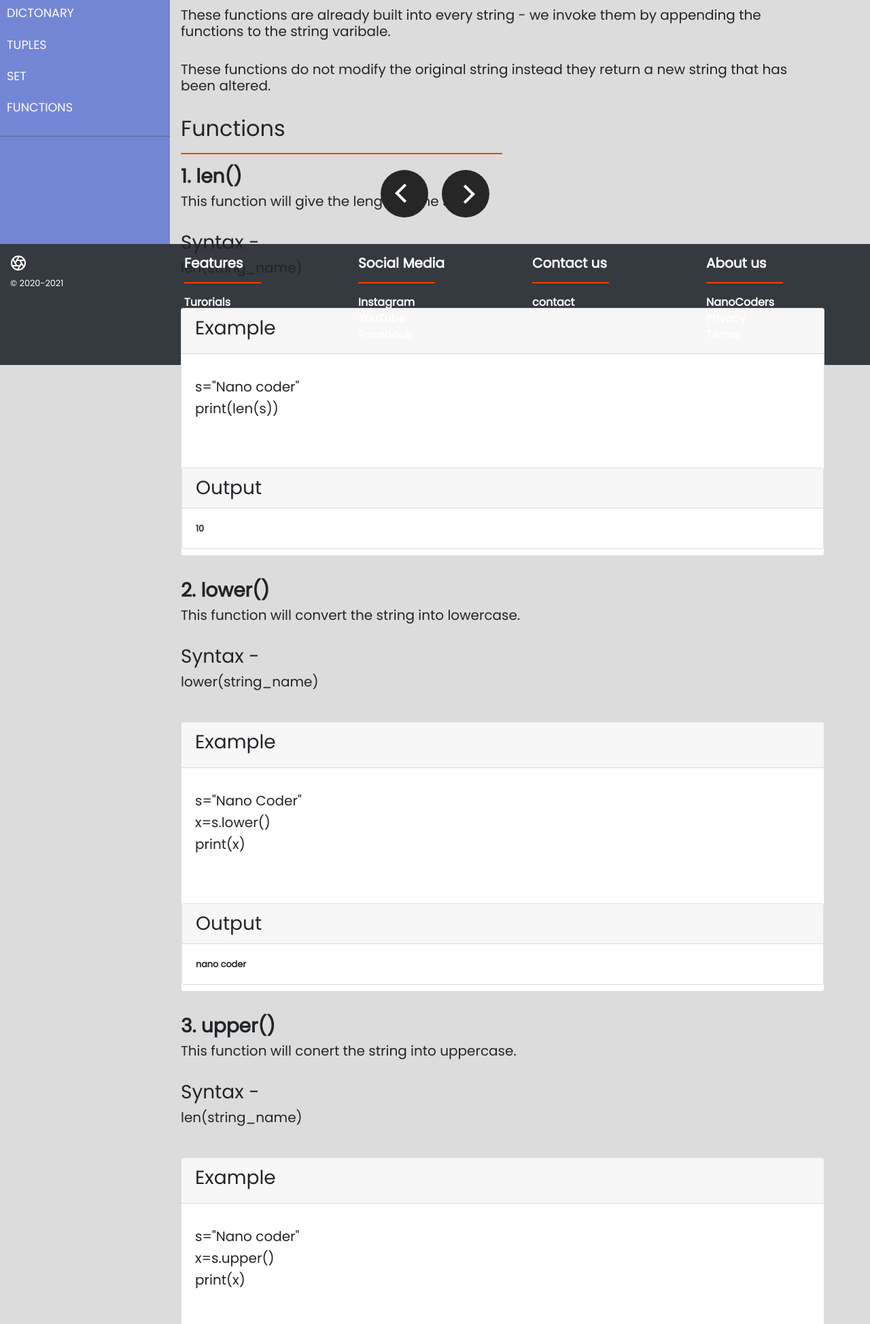
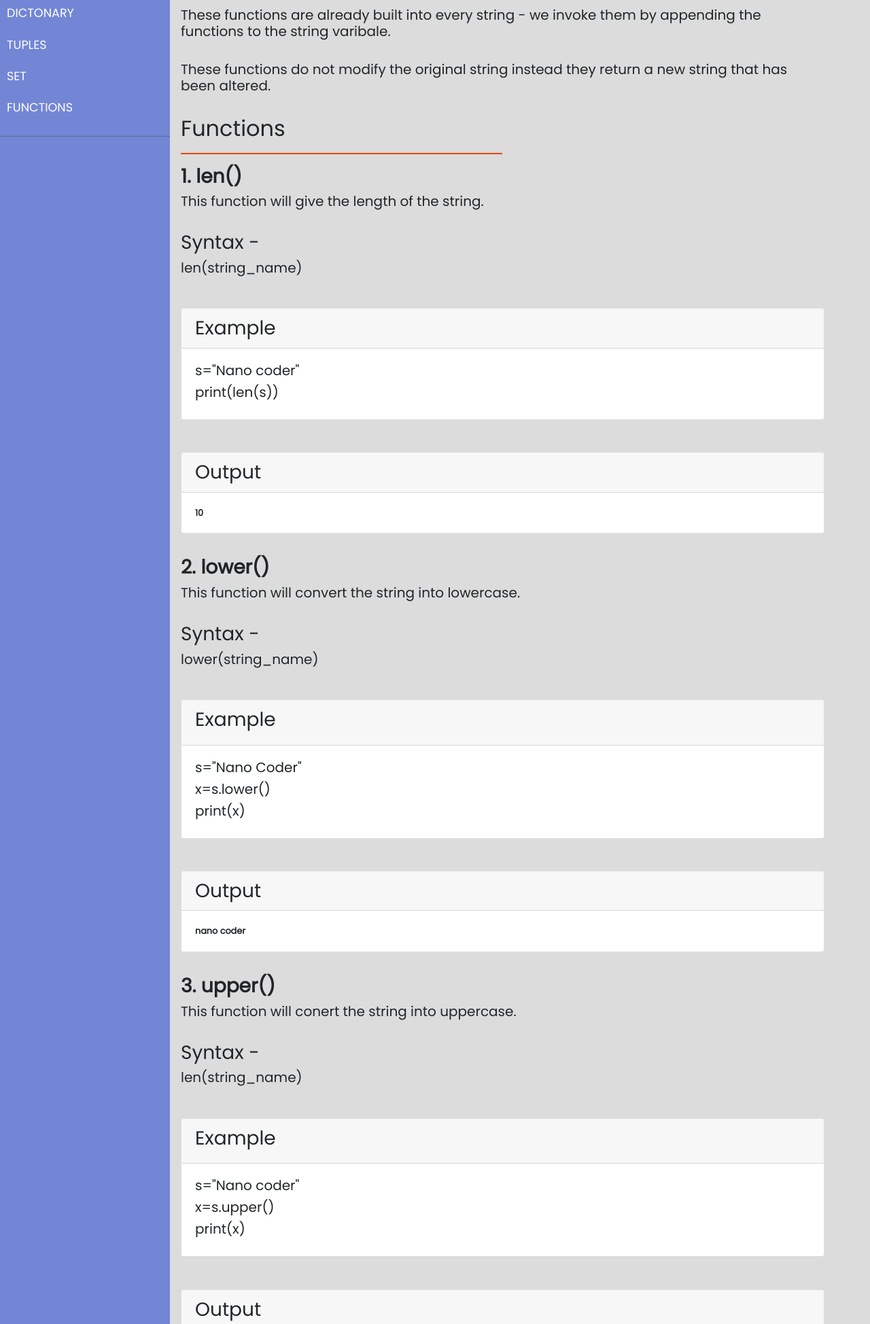
Before and after one commit to codersatyam/nano-coders, a Django app: page /query/pstring in a window 1280 px wide. Shown: the part 597-2545 px from the top of the page at 68% size. Run offline with Django 3.2, Linux system fonts and the light colour scheme; some libraries are stand-ins or nearby versions.

Commit message:
fixed sidebar

```diff
--- a/static/css/style.css
+++ b/static/css/style.css
@@ -376,7 +376,9 @@ h2 img{
 
 
 /*Data preprocessing*/
-
+div.content{
+    display: inline-block;
+}
         .pre{
             border-radius: 3%!important;
             border:3px solid rgb(0,0,0)!important;
@@ -395,6 +397,7 @@ h2 img{
             transition:0.2s;
         }
 
+
         #sidebar {
             margin: 0;
             padding: 0;
@@ -402,8 +405,7 @@ h2 img{
             background-color: #7386D5;
             position:absolute;
             color:#fff;
-            height:110%;
-            z-index:999;
+            height:112vh;
           }
 
           #sidebar .sidebar-header
@@ -452,7 +454,8 @@ h2 img{
             margin-right:4%;
             padding: 1px 16px;
             height: 100vh;
-            margin-bottom:10vh;
+            margin-bottom:12vh;
+            position: relative;
           }
            #sidebarCollapse{
               display:none;
@@ -466,6 +469,7 @@ h2 img{
               margin: 0;
               padding: 0;
               display: flex;
+
             }
             .arrow li{
               list-style: none;
--- a/templates/courses/python/string.html
+++ b/templates/courses/python/string.html
@@ -8,6 +8,14 @@
 
             #sidebar{
               margin-top:-720px;
+            }
+          }
+
+            .arrow{
+              bottom:-318%;
+            }
+          #sidebar{
+              height: 404vh;
             }
   </style>
 
@@ -62,6 +70,7 @@
 
     </ul>
   </nav>
+
 <div class="content" data-spy="scroll" data-target="#sidebar" data-offset="0">
   <nav class="navbar navbar-expand lg navbar-light">
     <div class="container">
@@ -72,7 +81,7 @@
     </div>
   </nav>
 <!-- <img src="{% static 'images/Dirty Data.png' %}"> -->
-<center><h1><heading>STRING<heading></h1></center>
+<h1 class="text-center"><heading>STRING<heading></h1>
 <hr>
 
 <br>
@@ -101,19 +110,16 @@
 <br>
 <h3>Syntax - <h5>len(string_name)</h5></h3>
 <div class="card">
-  <div class="card-header">
-   <h3> Example<h3>
-  </div>
+  <h3 class="card-header">Example</h3>
   <div class="card-body">
-    <p class="card-text">
     <h5>s="Nano coder"</h5>
     <h5>print(len(s))</h5>
+  </div>
 </div>
 <div class="card">
   <h3 class="card-header">Output</h3>
   <div class="card-body">
     <p class="card-text">10</p>
-  </div>
   </div>
 </div>
 <br>
@@ -126,17 +132,17 @@
    <h3> Example<h3>
   </div>
   <div class="card-body">
-    <p class="card-text">
+
     <h5>s="Nano Coder"</h5>
     <h5>x=s.lower()</h5>
     <h5>print(x)</h5>
+  </div>
 </div>
 <div class="card">
   <h3 class="card-header">Output</h3>
   <div class="card-body">
 
     <p class="card-text">nano coder</p>
-  </div>
   </div>
 </div>
 <br>
@@ -149,77 +155,19 @@
    <h3> Example<h3>
   </div>
   <div class="card-body">
-    <p class="card-text">
     <h5>s="Nano coder"</h5>
     <h5>x=s.upper()</h5>
     <h5>print(x)</h5>
   </div>
-<div class="card">
+</div>
+<div class="card" style="margin-bottom:80px;">
   <h3 class="card-header">Output</h3>
   <div class="card-body">
-
     <p class="card-text">NANO CODER</p>
   </div>
 </div>
-</div>
-<br>
-<h3>1. len()</h3>
-<h5>This function will give the length of the string.</h5>
-<br>
-<h3>Syntax - <h5>len(string_name)</h5></h3>
-<br>
-<h3>Example</h3>
-<h5>s="Nano coder"</h5>
-<h5>print(len(s))</h5>
-<h3>Output</h3>
-<h5>10</h5>
-<br>
-<h3>1. len()</h3>
-<h5>This function will give the length of the string.</h5>
-<br>
-<h3>Syntax - <h5>len(string_name)</h5></h3>
-<br>
-<h3>Example</h3>
-<h5>s="Nano coder"</h5>
-<h5>print(len(s))</h5>
-<h3>Output</h3>
-<h5>10</h5>
-<br>
-<h3>1. len()</h3>
-<h5>This function will give the length of the string.</h5>
-<br>
-<h3>Syntax - <h5>len(string_name)</h5></h3>
-<br>
-<h3>Example</h3>
-<h5>s="Nano coder"</h5>
-<h5>print(len(s))</h5>
-<h3>Output</h3>
-<h5>10</h5>
-<br>
-<h3>1. len()</h3>
-<h5>This function will give the length of the string.</h5>
-<br>
-<h3>Syntax - <h5>len(string_name)</h5></h3>
-<br>
-<h3>Example</h3>
-<h5>s="Nano coder"</h5>
-<h5>print(len(s))</h5>
-<h3>Output</h3>
-<h5>10</h5>
-<br>
-<h3>1. len()</h3>
-<h5>This function will give the length of the string.</h5>
-<br>
-<h3>Syntax - <h5>len(string_name)</h5></h3>
-<br>
-<h3>Example</h3>
-<h5>s="Nano coder"</h5>
-<h5>print(len(s))</h5>
-<h3>Output</h3>
-<h5>10</h5>
 <br>
 </div>
-
 
 <ul class="arrow">
     <a href="/query/preprocessing"><li class="prev"><span></span></li></a>
--- a/templates/courses/python/typeconversion.html
+++ b/templates/courses/python/typeconversion.html
@@ -9,6 +9,10 @@
 
             #sidebar{
               margin-top:-720px;
+            }
+          }
+          #sidebar{
+              height:130.6vh;
             }
   </style>
 
```
Also changed, not shown: templates/courses/datapreprocessing/ignoringrow.html (+8 -9 lines), templates/courses/python/list.html (+11 -0 lines). Lines whose indentation alone changed are shown as unchanged.
